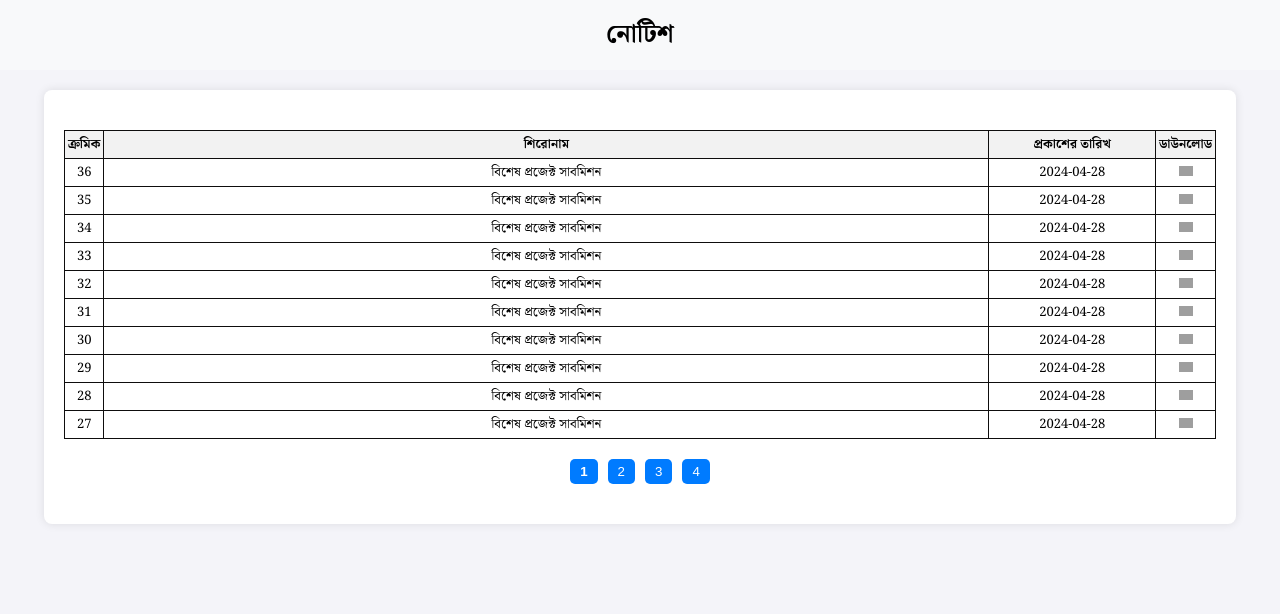
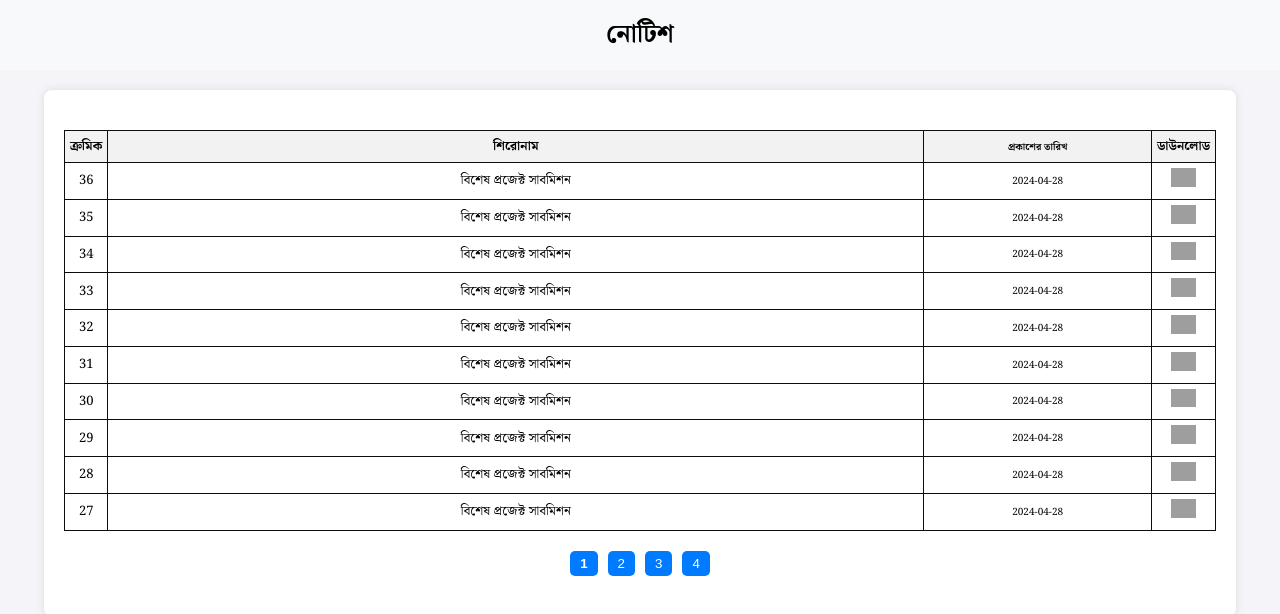
Before and after one commit to MuhammadAshikurRahman/notice-system, a plain HTML site: page index.html in a window 1280 px wide. Drawn offline with Linux system fonts and the light colour scheme; grey boxes are pictures that could not be loaded.

Commit message:
Update index.html

```diff
--- a/index.html
+++ b/index.html
@@ -46,21 +46,27 @@
             background-color: #f2f2f2;
             text-align: center;
         }
-        .pdf-logo {
-            width: 14px;
+         .pdf-logo {
+            width: 25px;
             cursor: pointer;
         }
         .col-sr {
             width: 8px;
+            padding: 5px;
         }
         .col-details {
-            width: auto;
+            max-width: 100px;
+            padding: 5px;
         }
         .col-date {
-            max-width: 15px;
+            max-width: 20px;
+            min-width: 15px;
+            padding: 5px;
+            font-size: 10px;
         }
         .col-download {
             width: 10px;
+            padding: 5px;
         }
         .pagination {
             display: flex;
```
